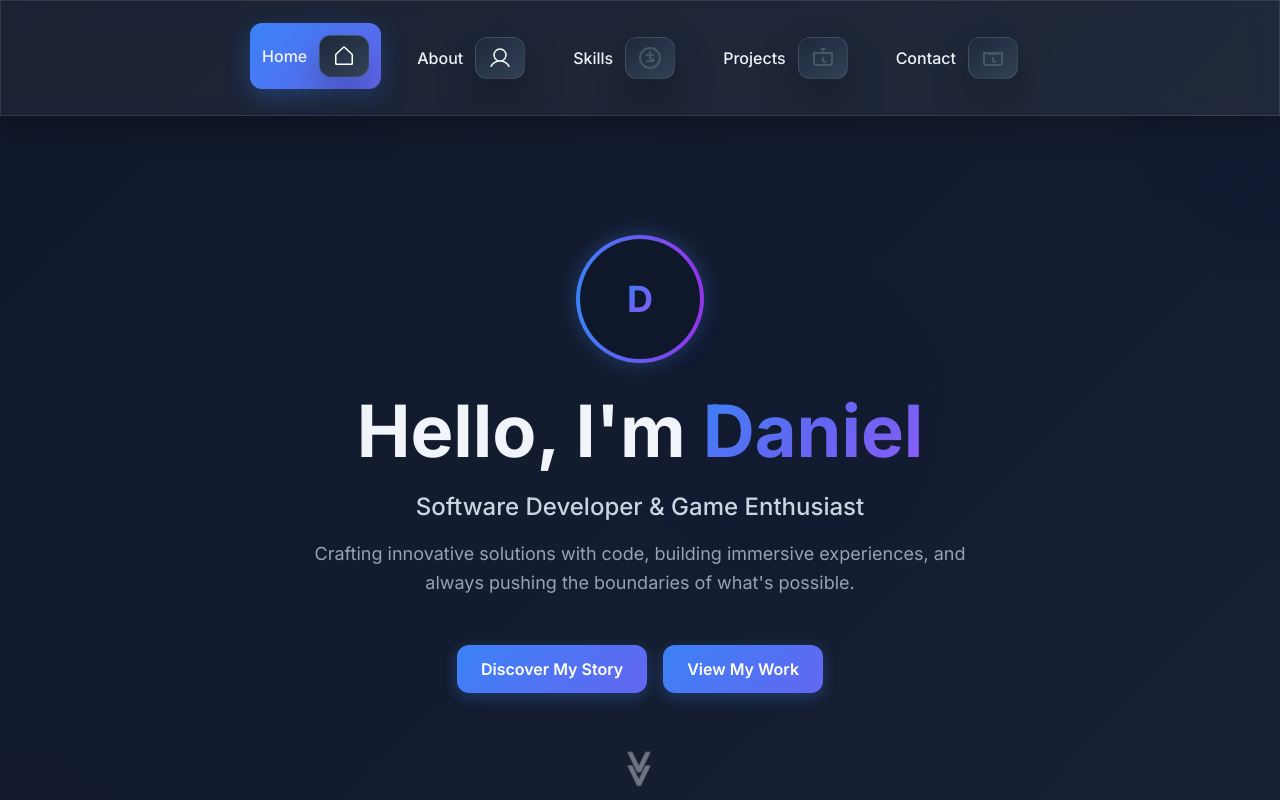
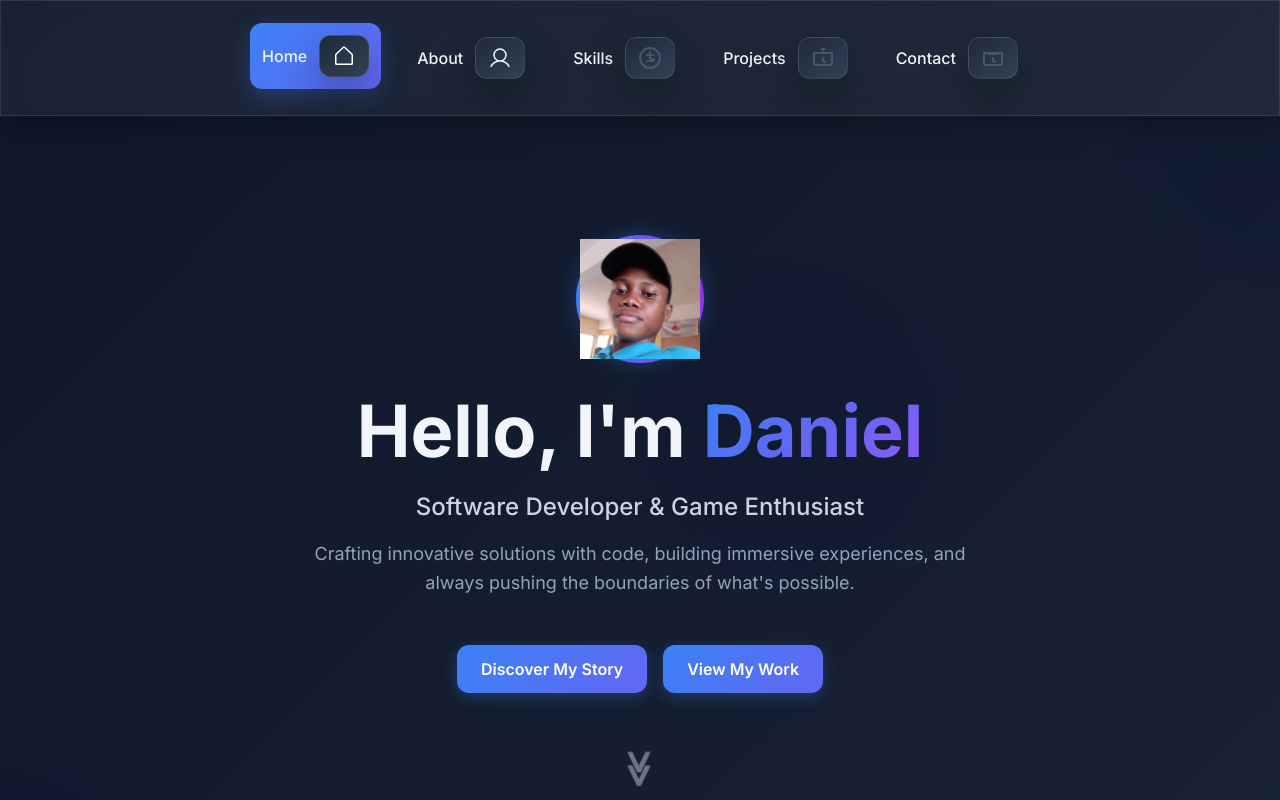
Before and after one commit to Codegrammer999/Personal-Portfolio-Webpage, a Vue app: page / in a window 1280 px wide. Shown: the top 800 px of the page. Built offline with nearby package versions, Linux system fonts and the light colour scheme.

Commit message:
Add image to HomeView component

```diff
--- a/src/views/HomeView.vue
+++ b/src/views/HomeView.vue
@@ -31,7 +31,7 @@ import { MiniHeader, LinkBtn } from "@/asyncComponents";
             <div
               class="w-full h-full rounded-full bg-slate-900 flex items-center justify-center"
             >
-              <span class="text-4xl font-bold gradient-text">D</span>
+              <img src="/images/me.jpg" alt="me" loading="lazy" class="size-full">
             </div>
           </div>
         </div>
```
